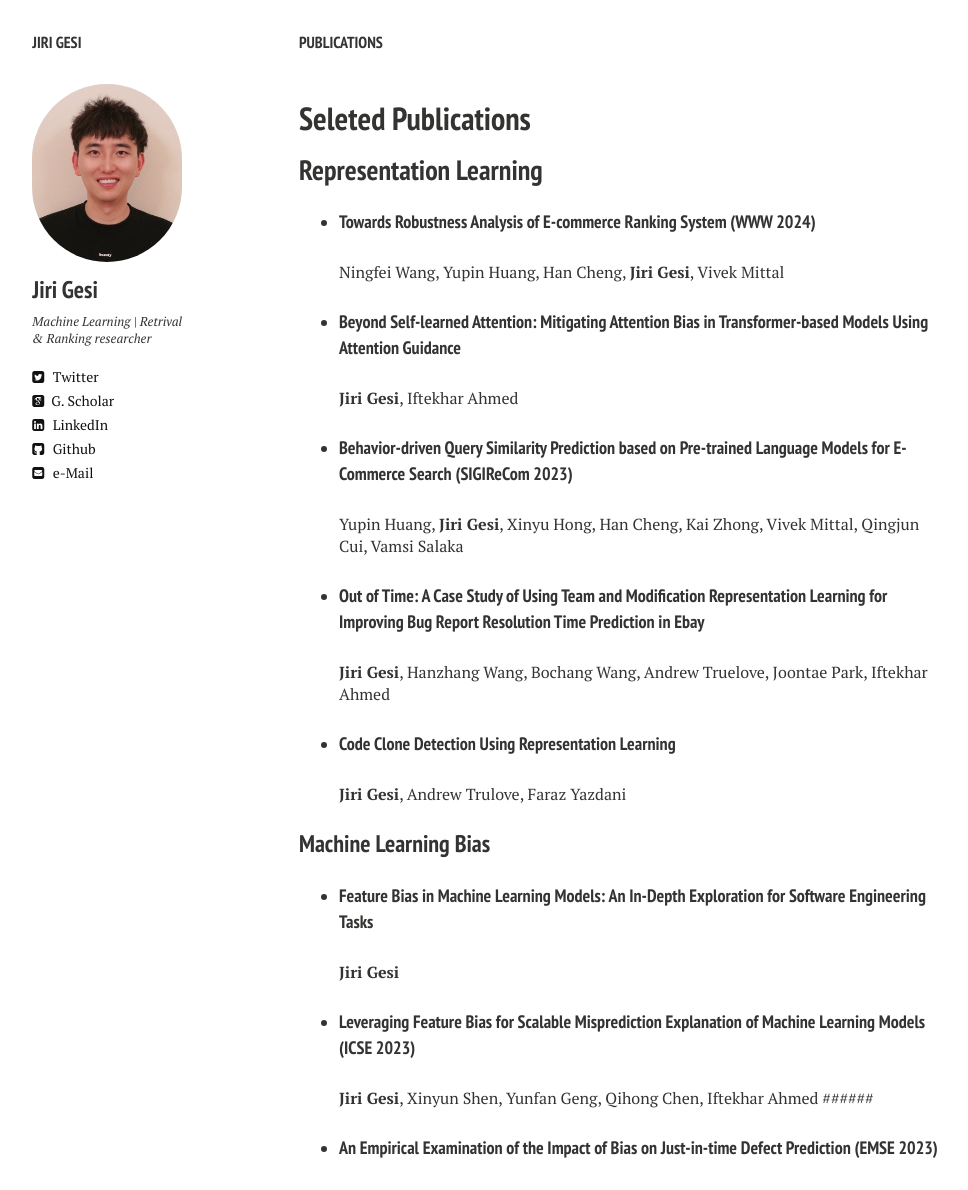
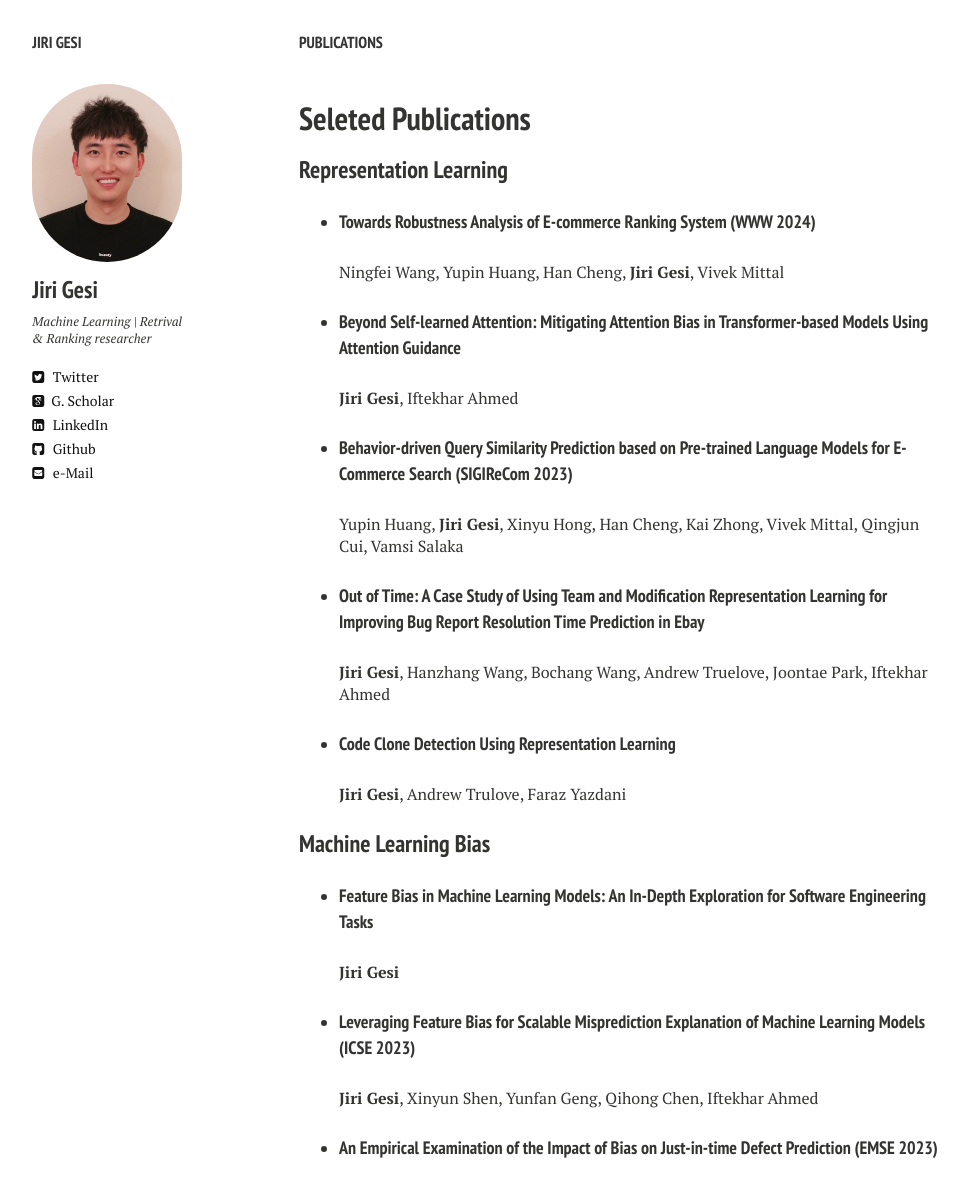
Before and after one commit to Jirigesi/Jirigesi.github.io, a Jekyll site: the page built from publications.md, in a window 1280 px wide. Shown: the top 1190 px of the page, without its empty margins (21-989 px from the left). Built offline with Jekyll 4.4.1, drawn with Linux system fonts in a browser that asks for light colours; nearby versions of some CDN libraries.

```diff
--- a/publications.md
+++ b/publications.md
@@ -7,8 +7,7 @@ modified: 05-29-2024
 comments: false
 ---
 
-
-## Representation Learning
+### Representation Learning
 
 * #### Towards Robustness Analysis of E-commerce Ranking System (WWW 2024)
   Ningfei Wang, Yupin Huang, Han Cheng, **Jiri Gesi**, Vivek Mittal
@@ -32,11 +31,9 @@ comments: false
 
 * #### Leveraging Feature Bias for Scalable Misprediction Explanation of Machine Learning Models (ICSE 2023)
   **Jiri Gesi**, Xinyun Shen, Yunfan Geng, Qihong Chen, Iftekhar Ahmed
-  ######
 
 * #### An Empirical Examination of the Impact of Bias on Just-in-time Defect Prediction (EMSE 2023)
   **Jiri Gesi**, Jiawei Li, Iftekhar Ahmed
-
 
 ### Software Verification
 
```
